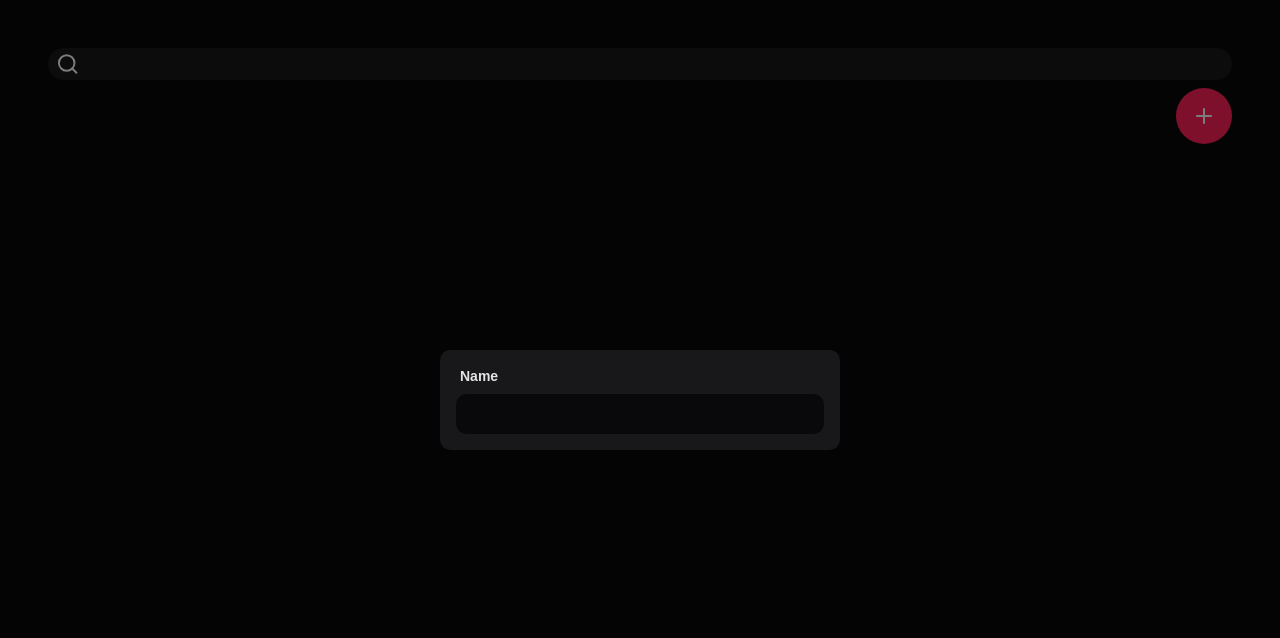
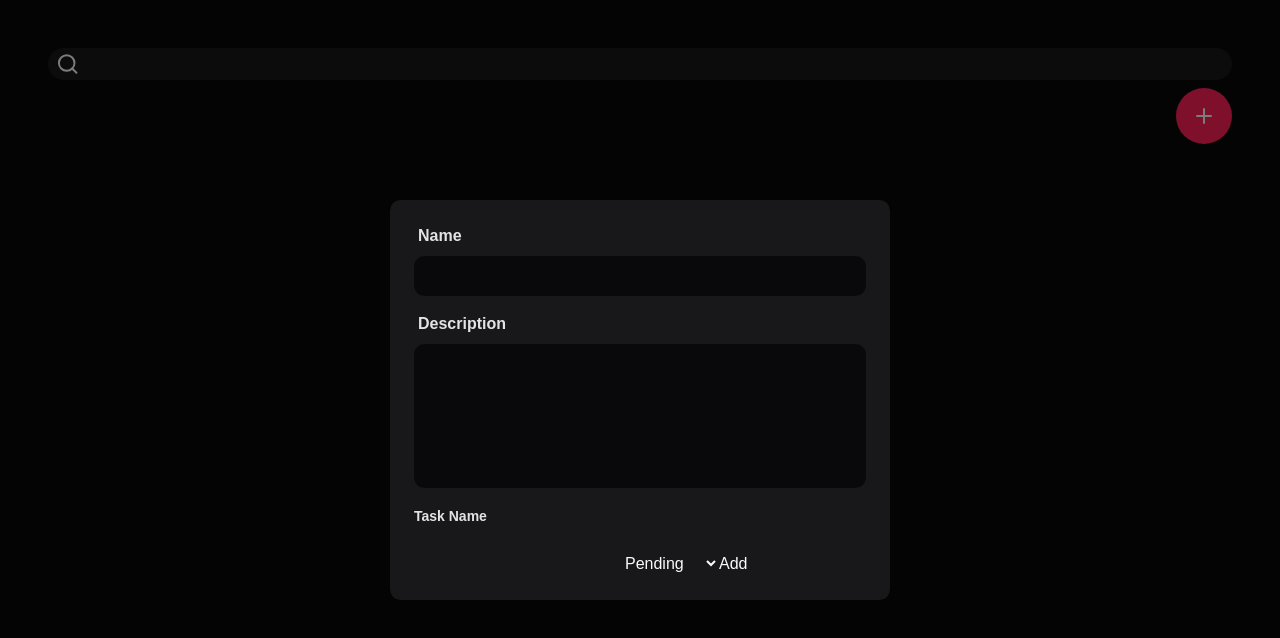
Before and after one commit to Scorpion963/notes, a Next.js app: page / in a window 1280 px wide. Both pictures are taken after a click on the button 1204 px from the left and 116 px from the top of the page. Shown: the top 638 px of the page. Built offline with nearby package versions, Linux system fonts and the light colour scheme.

Commit message:
almost complpeted form

```diff
--- a/src/components/AddNoteForm.tsx
+++ b/src/components/AddNoteForm.tsx
@@ -1,10 +1,17 @@
 "use client";
 import { NOTE_STATUSES, TASK_STATUSES } from "@/drizzle/schema";
-import { Controller, useForm } from "react-hook-form";
+import { Controller, useFieldArray, useForm } from "react-hook-form";
 import z from "zod";
 import { zodResolver } from "@hookform/resolvers/zod";
 import Input from "./ui/Input";
 import Label from "./ui/Label";
+import TextArea from "./ui/TextArea";
+import Select from "./ui/Select";
+
+const TaskSchema = z.object({
+  name: z.string().min(1),
+  status: z.enum(TASK_STATUSES),
+});
 
 const EMPTY_TASK_ERROR_MESSAGE = "The note is empty! Add description or a task";
 const formSchema = z
@@ -12,14 +19,8 @@ const formSchema = z
     name: z.string().min(1),
     status: z.enum(NOTE_STATUSES),
     description: z.string().optional(),
-    tasks: z
-      .array(
-        z.object({
-          name: z.string().min(1),
-          status: z.enum(TASK_STATUSES),
-        })
-      )
-      .optional(),
+    addTask: TaskSchema,
+    tasks: z.array(TaskSchema).optional(),
   })
   .superRefine((val, ctx) => {
     if (!val.description && (!val.tasks || val.tasks.length < 1)) {
@@ -44,12 +45,22 @@ export default function AddNoteForm() {
     formState: { errors },
     control,
     watch,
+    getValues,
+    setError,
   } = useForm({
     resolver: zodResolver(formSchema),
   });
 
+  const { fields, append } = useFieldArray({
+    control,
+    name: "tasks",
+  });
+
   return (
-    <form className="w-[400px] h-fit p-4 rounded-lg bg-card " action="">
+    <form
+      className="w-[500px] h-fit p-6 rounded-lg bg-card space-y-4"
+      action=""
+    >
       <div className="gap-2 flex flex-col">
         <Label className="pl-1" htmlFor="name">
           Name
@@ -59,9 +70,83 @@ export default function AddNoteForm() {
           defaultValue=""
           control={control}
           render={({ field: { onChange, onBlur, value } }) => (
-            <Input onChange={onChange} onBlur={onBlur} value={value} />
+            <Input
+              id="name"
+              onChange={onChange}
+              onBlur={onBlur}
+              value={value}
+            />
           )}
         />
+      </div>
+
+      <div className="flex gap-2 flex-col">
+        <Label className="pl-1" htmlFor="description">
+          Description
+        </Label>
+        <Controller
+          name="description"
+          defaultValue=""
+          control={control}
+          render={({ field: { onChange, onBlur, value } }) => (
+            <TextArea
+              id="description"
+              className="resize-none h-36"
+              onChange={onChange}
+              onBlur={onBlur}
+              value={value}
+            />
+          )}
+        />
+      </div>
+
+      <div>
+        <Label className="text-sm">Task Name</Label>
+
+        <Controller
+          name="addTask.status"
+          control={control}
+          render={({ field: { onChange, value } }) => (
+            <Select value={value} onChange={onChange} options={[{label: "Pending", value:TASK_STATUSES[0]}, {label: "Completed", value:TASK_STATUSES[1]}]}></Select>
+          )}
+        />
+
+        <input {...register(`addTask.name`)} type="text" />
+        <select {...register(`addTask.status`)}>
+          <option className="" value={TASK_STATUSES[0]}>
+            Pending
+          </option>
+          <option className="" value={TASK_STATUSES[1]}>
+            Completed
+          </option>
+        </select>
+        <button
+          type="button"
+          onClick={() => {
+            const task = getValues("addTask");
+            const { success, error } = TaskSchema.safeParse(task);
+            if (!success) {
+              const errors = error.flatten().fieldErrors;
+              console.log(errors);
+            } else {
+              append({ name: task.name, status: task.status });
+            }
+          }}
+        >
+          Add
+        </button>
+
+        <ul>
+          {fields.map((item, index) => (
+            <li key={item.id}>
+              <input {...register(`tasks.${index}.name`)} />
+              <select {...register(`tasks.${index}.status`)}>
+                <option value={TASK_STATUSES[0]}>Pending</option>
+                <option value={TASK_STATUSES[1]}>Completed</option>
+              </select>
+            </li>
+          ))}
+        </ul>
       </div>
     </form>
   );
--- a/src/components/ui/Label.tsx
+++ b/src/components/ui/Label.tsx
@@ -4,7 +4,7 @@ type LabelProps = React.LabelHTMLAttributes<HTMLLabelElement>;
 
 export default function Label({ ...props }: LabelProps) {
   return (
-    <label {...props} className={cn("font-semibold text-sm text-foreground/90", props.className)}>
+    <label {...props} className={cn("font-semibold text-base text-foreground/90", props.className)}>
       {props.children}
     </label>
   );
--- /dev/null
+++ b/src/components/ui/Option.tsx
@@ -0,0 +1,8 @@
+import { ReactNode } from "react";
+
+
+export default function Option <T>({value, children, onClick} : {value: T, children: ReactNode, onClick: () => void}) {
+    return <li onClick={onClick}>
+        {children}
+    </li>
+}
--- /dev/null
+++ b/src/components/ui/Select.tsx
@@ -0,0 +1,63 @@
+"use client";
+import cn from "@/lib/cn";
+import { useEffect, useRef, useState } from "react";
+import Option from "./Option";
+
+type Option <T> = {
+  value: T;
+  label: string;
+};
+
+type SelectProps<T> = {
+  onChange: (value: T) => void;
+  value: string | undefined;
+  options: Option<T>[];
+  defaultIndex?: number;
+};
+
+export default function Select<T>({
+  onChange,
+  options,
+  value,
+  defaultIndex = 0,
+}: SelectProps<T>) {
+  const [isOpen, setIsOpen] = useState(false);
+  const ref = useRef<null | HTMLDivElement>(null);
+
+  useEffect(() => {
+    const handleClick = (e: MouseEvent) => {
+      if (ref.current && !ref.current.contains(e.target as Node)) {
+        setIsOpen(false);
+      }
+    };
+
+    document.addEventListener("click", handleClick);
+
+    return () => document.removeEventListener("click", handleClick);
+  }, []);
+
+  return (
+    <div ref={ref} className="relative">
+      <button type="button" onClick={() => setIsOpen(prev => !prev)}>
+        {value}
+      </button>
+
+      {isOpen && (
+        <ul className="absolute">
+          {options.map((item, index) => (
+            <Option
+              onClick={() => {
+                setIsOpen(false);
+                onChange(item.value);
+              }}
+              value={item.value}
+              key={index}
+            >
+              {item.label}
+            </Option>
+          ))}
+        </ul>
+      )}
+    </div>
+  );
+}
--- /dev/null
+++ b/src/components/ui/TextArea.tsx
@@ -0,0 +1,16 @@
+import cn from "@/lib/cn";
+import { TextareaHTMLAttributes } from "react";
+
+type TextAreaProps = TextareaHTMLAttributes<HTMLTextAreaElement>;
+
+export default function TextArea({ className, ...props }: TextAreaProps) {
+  return (
+    <textarea
+      {...props}
+      className={cn(
+        "w-full outline-none bg-background hover:bg-background/90 focus:ring-3 focus:ring-primary px-4 py-2 rounded-lg transition-all",
+        className
+      )}
+    ></textarea>
+  );
+}
```
